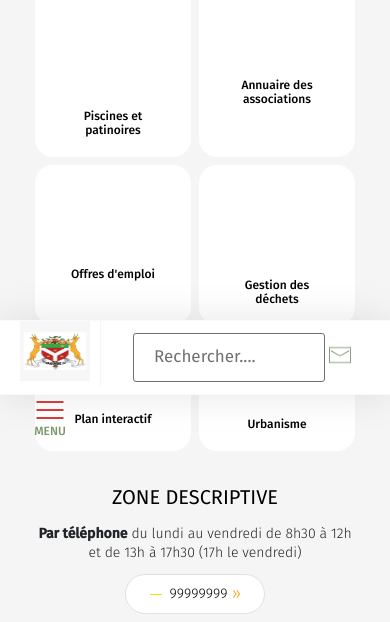
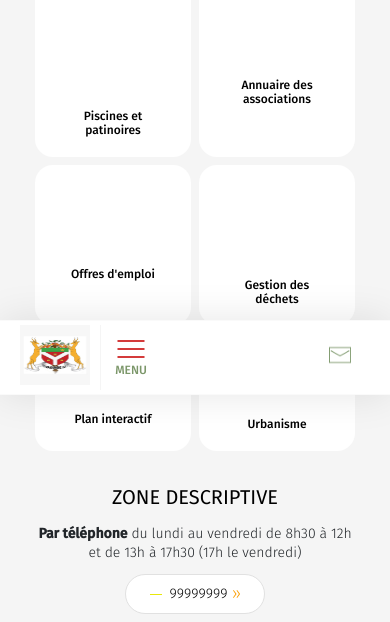
Before and after one commit to Mranderson6/vitrine, a Django app: page / in a window 390 px wide. Shown: the part 2205-2827 px from the top of the page. Run offline with Django 3.2, Linux system fonts and the light colour scheme; some libraries are stand-ins or nearby versions.

Commit message:
gestion de la searchBar refaite

```diff
--- a/templates/base.html
+++ b/templates/base.html
@@ -150,11 +150,11 @@
 	letter-spacing: 0.5rem;
 }
 
-/* MEDIAS */
+
+
 @media (max-width: 575px) {
 	.search-local {
-		padding-left: 0;
-		column-gap: 0.25rem;
+		display:none;
 	}
 
 	.search-local button {
@@ -3303,9 +3303,9 @@
               </div>
 
 
-                 <div class="cell shrink" style="font-size:10px;">
+                 <div class="search-local"  style="width: 182px;">
                    <form action="" method="">
-                      <input type="text" placeholder="Rechercher...." >
+                      <input type="text" placeholder="Rechercher..." >
                    </form>
 
                   </div>
```
